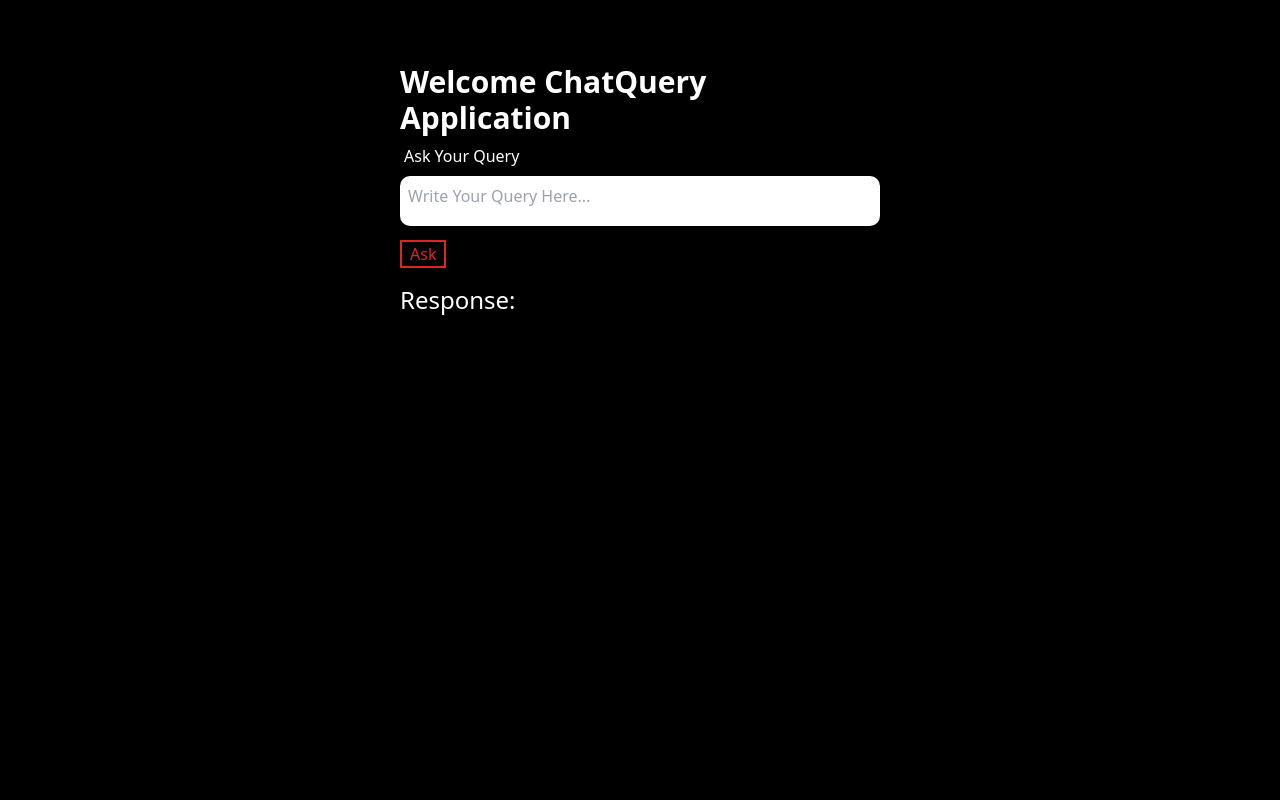
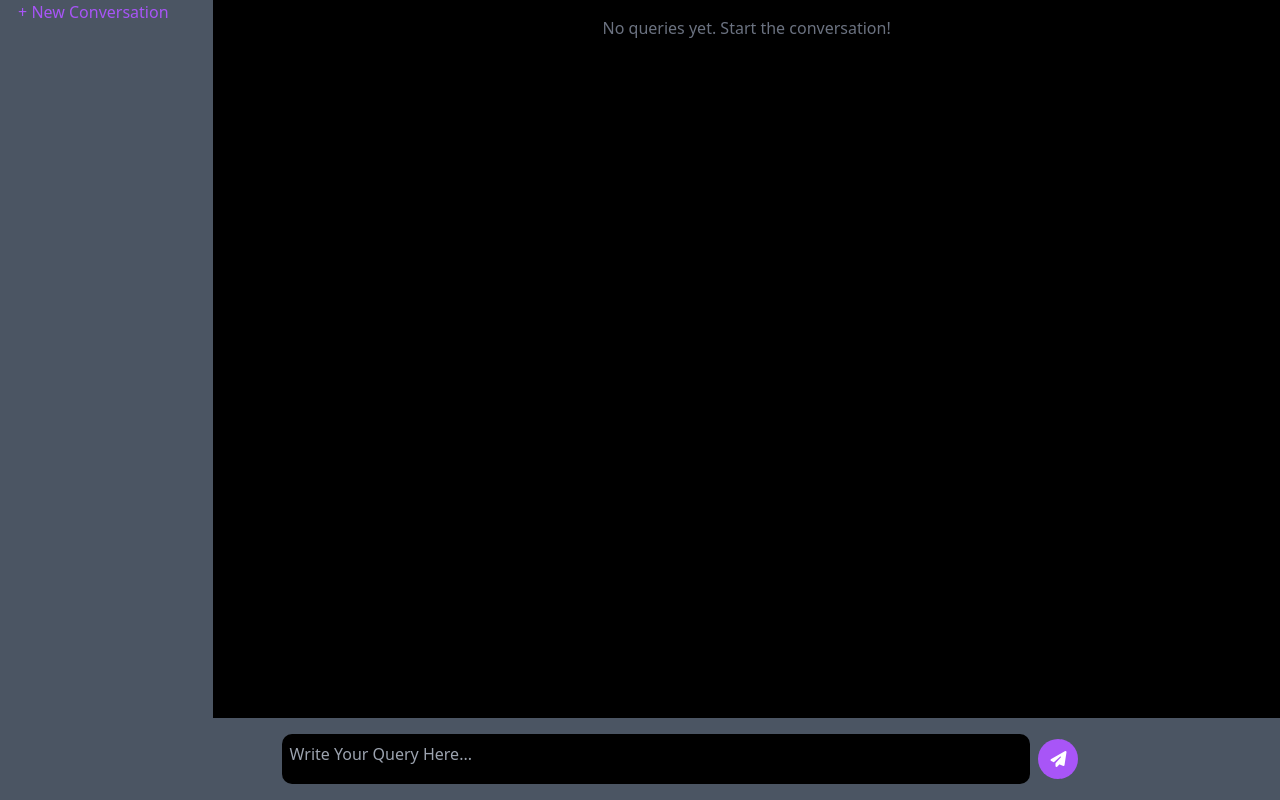
Before and after one commit to sanjitpal123/Chatsolver, a React (Vite) app: page / in a window 1280 px wide. Built offline with nearby package versions, Linux system fonts and the light colour scheme.

Commit message:
changing ui

```diff
--- a/index.html
+++ b/index.html
@@ -5,6 +5,14 @@
     <link rel="icon" type="image/svg+xml" href="/vite.svg" />
     <meta name="viewport" content="width=device-width, initial-scale=1.0" />
     <title>Vite + React</title>
+
+    <!-- Import Font Awesome -->
+    <link
+      rel="stylesheet"
+      href="https://cdnjs.cloudflare.com/ajax/libs/font-awesome/6.6.0/css/all.min.css"
+    />
+
+    <!-- Your CSS File -->
     <link rel="stylesheet" href="App.css" />
   </head>
   <body>
--- a/src/App.jsx
+++ b/src/App.jsx
@@ -4,12 +4,13 @@ import viteLogo from '/vite.svg'
 import './App.css'
 import Chat from './Component/Chat'
 import './index.css'
+import HomePage from './Component/HomePage'
 function App() {
 
 
   return (
    <>
-   <Chat/>
+   <HomePage/>
    </>
   )
 }
--- a/src/Component/Chat.jsx
+++ b/src/Component/Chat.jsx
@@ -1,73 +1,84 @@
-import React, { useState } from 'react';
-import GetAnswer from '../assets/Services/FetchData';
+import React, { useState } from "react";
+import GetAnswer from "../assets/Services/FetchData";
 
 const Chat = () => {
   const [response, setResponse] = useState(null);
-  const [query, setQuery] = useState('');
-  const [Text, setText]=useState('');
+  const [query, setQuery] = useState("");
+  const [QuerText, SetQueryText] = useState("");
+  const [AllQuestion, SetQuestion] = useState([]);
+  const [Allanswer, SetAnswer] = useState([]);
 
+  const submitQuery = async () => {
+    if (query.trim()) {
+      SetQueryText(query);
+      SetQuestion((prev) => [...prev, query]);
+      setQuery("");
+      await fetchData();
+    }
+  };
 
-  const handleKeyDown = async (event) => {
-    if (event.key === 'Enter') {
-      setQuery("")
+  const handleKeyDown = (event) => {
+    if (event.key === "Enter") {
       event.preventDefault();
-      setText('Loading...')
-      await fetchData();
-
-
-
+      submitQuery();
     }
   };
 
   const handleChange = (event) => {
-
     setQuery(event.target.value);
   };
 
-
-
   const fetchData = async () => {
-    if (query.trim()) {
-      try {
-        const text = await GetAnswer(query);
-        console.log('API response:', text);
-
-        setResponse(text.split('*').join(''));
-      } catch (error) {
-        console.error('Error fetching data:', error);
-      }
+    try {
+      const text = await GetAnswer(QuerText);
+      setResponse(text.split("*").join(""));
+      SetAnswer((prev) => [...prev, text.split("*").join("")]);
+    } catch (error) {
+      console.error("Error fetching data:", error);
     }
   };
 
+  return (
+    <div className="w-full min-h-[60vh] relative">
+      <div className="min-h-[85%] bg-black overflow-y-scroll p-4 pb-[80px]">
+        {AllQuestion.length > 0 ? (
+          AllQuestion.map((element, index) => (
+            <div key={index} className="mb-4">
+              <div className="flex justify-end">
+                <div className="max-w-[75%] bg-purple-600 text-white rounded-lg p-3 shadow-lg">
+                  {element}
+                </div>
+              </div>
 
-  const askQuery = async () => {
-    setText('Loading...')
-    await fetchData();
-  };
+              <div className="flex justify-start mt-2">
+                <div className="max-w-[75%] bg-gray-300 text-black rounded-lg p-3 shadow-lg">
+                  {Allanswer[index]}
+                </div>
+              </div>
+            </div>
+          ))
+        ) : (
+          <div className="text-center text-gray-500">
+            No queries yet. Start the conversation!
+          </div>
+        )}
+      </div>
 
-  return (
-    <div className="w-full min-h-[60vh] flex justify-center items-center">
-      <div className="w-[40%] min-h-[50vh] text-white p-4">
-        <h1 className="text-3xl font-bold my-2">Welcome ChatQuery Application</h1>
-        <p className="my-2 mx-1">Ask Your Query</p>
+      <div className="w-full fixed bottom-0 left-0 md:left-10 border-1 border-white  bg-gray-600 text-white p-4 flex justify-center items-center gap-2">
         <textarea
           placeholder="Write Your Query Here..."
-          className="w-full min-h-[50px] text-black p-2 resize-none overflow-y-auto rounded-[10px]"
+          className="min-h-[50px] w-[60%] text-white bg-black p-2 resize-none overflow-y-auto rounded-[10px]"
           rows="1"
           onKeyDown={handleKeyDown}
           onChange={handleChange}
           value={query}
         ></textarea>
-        <button
-          className="mt-2 border-red-600 px-2 border-2 text-red-600 bg-black"
-          onClick={askQuery}
+        <div
+          onClick={submitQuery}
+          className="w-[40px] cursor-pointer h-[40px] rounded-full flex justify-center items-center bg-purple-500"
         >
-          Ask
-        </button>
-        <h2 className="mt-4 text-2xl">Response:</h2>
-        <p>
-          {response ? response : <div>{Text}</div>}
-        </p>
+          <i className="fa-solid fa-paper-plane text-white"></i>
+        </div>
       </div>
     </div>
   );
--- /dev/null
+++ b/src/Component/HomePage.jsx
@@ -0,0 +1,14 @@
+
+import SideBar from "./SideBar";
+import Chat from "./Chat";
+function HomePage()
+{
+return (
+<div className="md:flex ">
+    <SideBar/>
+    <Chat/>
+
+</div>
+)
+}
+export default HomePage;
--- /dev/null
+++ b/src/Component/SearchBox.jsx
@@ -0,0 +1,7 @@
+function SearchBox()
+{
+    return (
+        <div className="w-full h-[200px] bg-gray-600  mb-0"></div>
+    )
+}
+export default SearchBox;
--- /dev/null
+++ b/src/Component/SideBar.jsx
@@ -0,0 +1,9 @@
+function SideBar()
+{
+  return (
+    <div className="w-full md:w-[20%] bg-gray-600 min-h-[100vh] ">
+        <button className="w-[80%] mx-2 text-purple-500 ">+ New Conversation</button>
+    </div>
+  )
+}
+ export default SideBar;
```
